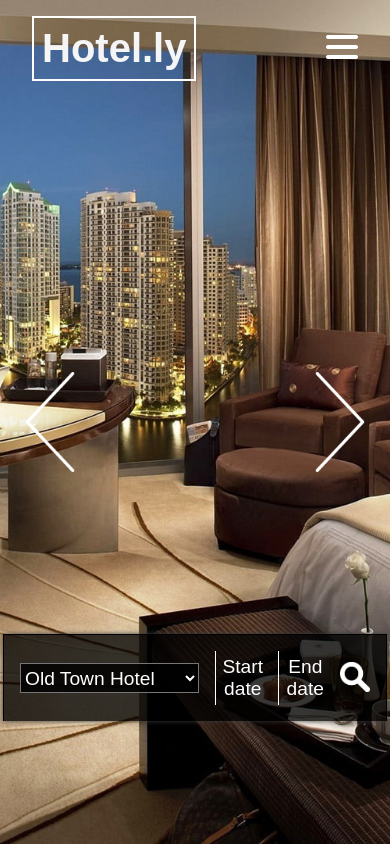
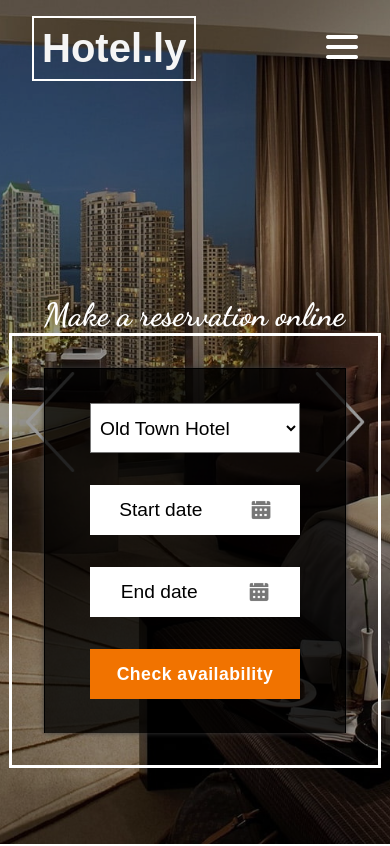
Before and after one commit to ItsMeCineQ/hotel_web_react_v2, a React (Create React App) app: page / in a window 390 px wide. Shown: the top 846 px of the page. Built offline with nearby package versions, Linux system fonts and the light colour scheme.

Commit message:
Restyled availability component
Changed styles and implemented better media query

```diff
--- a/src/App.css
+++ b/src/App.css
@@ -9,6 +9,7 @@
   --color-orange: #F63E02;
   --color-silver: #BEB0A7;
   --color-orange2: #F17300;
+  --color-orange3: #ec671a;
   --color-green: #61df61;
 }
 
@@ -89,3 +90,9 @@
       height: 350px;
   }
 }
+
+@media only screen and (max-width: 820px){
+  .essentials{
+    flex-direction: column-reverse;
+  }
+}
--- a/src/components/availability.js
+++ b/src/components/availability.js
@@ -1,6 +1,7 @@
 import '../css/availability.css';
 import '../css/calendar.css'
-import icon_search from '../img/icon_search2.png';
+import icon_search from '../img/icon_search.png';
+import icon_calendar from '../img/icon_calendar.png';
 import { useState, useEffect } from 'react';
 import CalendarComponent from './calendar.js';
 
@@ -78,6 +79,7 @@ export default function CheckAvailability() {
 
     return(
         <div className="book--container" id="book">
+          <h1>Make a reservation online</h1>
             <div className="form--book">
                 <select name="hotel" className="form--select">
                     <option value="OldTown">Old Town Hotel</option>
@@ -86,10 +88,10 @@ export default function CheckAvailability() {
                     <option value="Station">Main Station Hotel</option>
                 </select>
                 <div className="choose--date date--start" onClick={() => openCalendar('calendar--start')}>
-                    <p>{selectedStartDate && selectedStartDate >= isToday ? selectedStartDate.toLocaleDateString() : 'Start date'}</p>
+                    <p>{selectedStartDate && selectedStartDate >= isToday ? selectedStartDate.toLocaleDateString() : 'Start date'}</p><img src={icon_calendar}></img>
                 </div>
                 <div className="choose--date date--end" onClick={() => openCalendar('calendar--end')}>
-                    <p>{selectedEndDate > selectedStartDate ? selectedEndDate.toLocaleDateString() : 'End date'}</p>
+                    <p>{selectedEndDate > selectedStartDate ? selectedEndDate.toLocaleDateString() : 'End date'}</p><img src={icon_calendar}></img>
                 </div>
                 <div className='calendar--start'>
                     <CalendarComponent onDateChange={(date) => handleDateChange(date, true)} />
@@ -98,7 +100,7 @@ export default function CheckAvailability() {
                     <CalendarComponent onDateChange={(date) => handleDateChange(date, false)} />
                 </div>
                 <button className="form--submit">
-                    <img src={icon_search} alt="search" />
+                    <p>Check availability</p>
                 </button>
             </div>
         </div>
--- a/src/components/newsletter.js
+++ b/src/components/newsletter.js
@@ -39,6 +39,7 @@ export default function Newsletter() {
         setSendMail(false);
         setEmail('');
         setError('');
+        setRegulationsChecked(false);
 
         if(newsletter)
             newsletter.classList.add('newsletter--hidden');
--- a/src/css/availability.css
+++ b/src/css/availability.css
@@ -1,6 +1,9 @@
+@import url("https://fonts.googleapis.com/css2?family=Dancing+Script:wght@400..700&display=swap");
+
 .book--container{
     margin: auto;
     margin-top: 5rem;
+    padding: 2rem;
     text-align: center;
     transform: translateY(100%);
     transition: 0.7s ease-out;
@@ -8,6 +11,15 @@
     position: absolute;
     top: 60%;
     z-index: 111;
+    border: 3px solid white;
+}
+
+.book--container h1{
+  position: absolute;
+  top: -50px;
+  color: white;
+  font-family: 'Dancing Script';
+  font-size: 2.5rem;
 }
 
 .book--container-visible{
@@ -17,8 +29,7 @@
 
 .form--book{
     margin: auto;
-    width: 600px;
-    margin-top: 3rem;
+    width: 800px;
     display: flex;
     justify-content: center;
     align-items: center;
@@ -28,63 +39,99 @@
     box-shadow: 0 0 5px var(--color-logo);
     border: 1px solid black;
     border-bottom: none;
-    padding: 1rem 0;
+    padding: 1rem;
   }
 
   .form--select{
-    height: 30px;
+    height: 50px;
     font-size: 1.2rem;
     margin-right: 1rem;
-    background-color: #000000d3;
-    color: white;
+    padding: 5px;
+    background-color: white;
+    color: black;
+  }
+
+  .form--select:hover{
+    cursor: pointer;
   }
 
   .form--submit{
-    background-color: transparent;
+    background-color: var(--color-orange2);
     border: none;
-    border-radius: 25px;
     height: 50px;
-    width: 60px;
+    width: 210px;
+  }
+
+  .form--submit p {
+    font-size: 1.1rem;
+    font-weight: bold;
+    letter-spacing: 0.5px;
+    color: white;
+    display: flex;
+    justify-content: space-around;
+    align-items: center;
   }
 
   .form--submit:hover{
     cursor: pointer;
-    box-shadow: 0 0 5px var(--color-light);
   }
 
   .form--submit img{
-    width: 30px;
-    height: 30px;
+    width: 20px;
   }
 
   .choose--date{
-    width: 100px;
-    margin-right: 0.5rem;
+    display: flex;
+    align-items: center;
+    justify-content: space-around;
+    width: 150px;
+    height: 40px;
+    margin-right: 1rem;
+    font-size: 1.2rem;
+    background-color: white;
+    color: black;
+    padding: 5px;
+    user-select: none;
   }
 
-  .choose--date{
-    font-size: 1.2rem;
-    background-color: transparent;
-    color: white;
-    padding: 5px;
-    user-select: none;
-    border-left: 1px solid white;
+  .choose--date:hover{
+    cursor: pointer;
+  }
+
+  .choose--date img{
+    width: 20px;
   }
 
   .icon--search{
     width: 25px;
   }
 
-  @media only screen and (max-width: 610px){
+  @media only screen and (max-width: 915px){
+    .book--container{
+      top: 30%;
+    }
+
+    .book--container h1{
+      top: -40px;
+      font-size: 2rem;
+    }
+
     .form--book{
-      width: 400px;
-      padding: 1rem;
+      flex-direction: column;
+      margin: 0;
+      width: 300px;
+      height: 300px;
+      padding: 2rem 0;
+      gap: 2rem;
+    }
+
+    .form--select{
+      width: 210px;
+      margin: 0;
+    }
+
+    .choose--date{
+      width: 200px;
+      margin: 0;
     }
   }
-
-  @media only screen and (max-width: 440px){
-    .form--book{
-      width: 350px;
-      padding: 1rem;
-    }
-  }
--- a/src/css/calendar.css
+++ b/src/css/calendar.css
@@ -10,7 +10,7 @@
 .calendar--end{
     position: absolute;
     top: -283px;
-    left: 250px;
+    left: 320px;
     width: 100%;
     height: 100%;
     z-index: 2;
@@ -40,12 +40,14 @@
     color: black;
 }
 
-@media only screen and (max-width: 610px){
+@media only screen and (max-width: 850px){
     .calendar--start{
+        top: -165px;
         left: 0;
     }
 
     .calendar--end{
-        left: 83px;
+        top: -84px;
+        left: 0;
     }
   }
--- a/src/css/map.css
+++ b/src/css/map.css
@@ -66,3 +66,11 @@
 .leaflet-container a.leaflet-popup-close-button{
     color: var(--color-light);
 }
+
+@media only screen and (max-width: 1050px){
+    .map--container{
+        width: 350px;
+        height: 300px;
+        margin-left: 1rem;
+    }
+}
--- a/src/css/other.css
+++ b/src/css/other.css
@@ -34,3 +34,9 @@
   .other--list ul li a:hover::before{
     width: 100%;
   }
+
+  @media only screen and (max-width: 1050px){
+    .other--list{
+      margin-left: 1rem;
+    }
+  }
--- a/src/css/slider.css
+++ b/src/css/slider.css
@@ -9,6 +9,7 @@
     align-items: center;
     z-index: 1;
     background-color: black;
+    filter: brightness(0.6);
   }
 
   .button--arrow{
```
Also changed, not shown: src/img/icon_calendar.png (added), src/img/icon_search.png.
